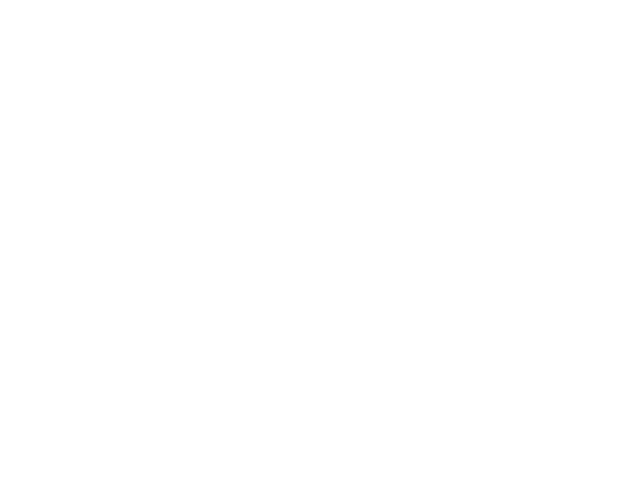
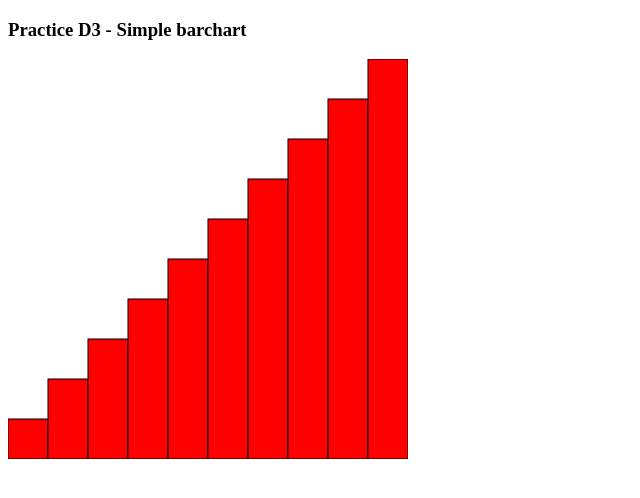
Before and after one commit to osnth01/simple-barchart, a website built with webpack: page dist/index.html in a window 1280 px wide. Shown: the whole page, without its empty margins (0-640 px from the left). Built offline with nearby package versions, Linux system fonts and the light colour scheme.

Commit message:
create simple bar chart

```diff
--- a/src/index.js
+++ b/src/index.js
@@ -0,0 +1,21 @@
+import * as d3 from 'd3'
+
+var data = [1, 2, 3, 4, 5, 6, 7, 8, 9, 10]
+
+const size = 400
+
+var yScale = d3.scaleLinear()
+               .domain([0, 10])
+               .range([0, size])
+
+d3.select('svg')
+  .selectAll('rect')
+  .data(data)
+  .enter()
+  .append('rect')
+    .attr('width', size / 10)
+    .attr('height', d => yScale(d))
+    .attr('x', (d, i) => i * size / 10 )
+    .attr('y', d => size - yScale(d))
+    .style('fill', 'red')
+    .style('stroke', 'black')
```
Also changed, not shown: README.md, dist/index.html.
